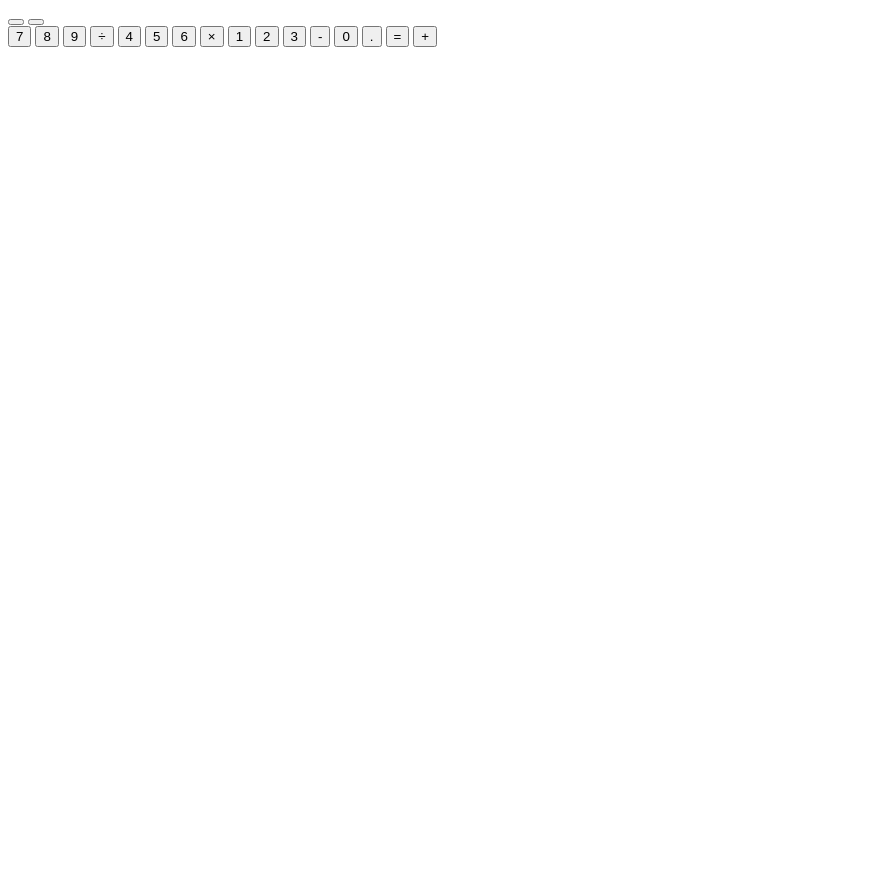
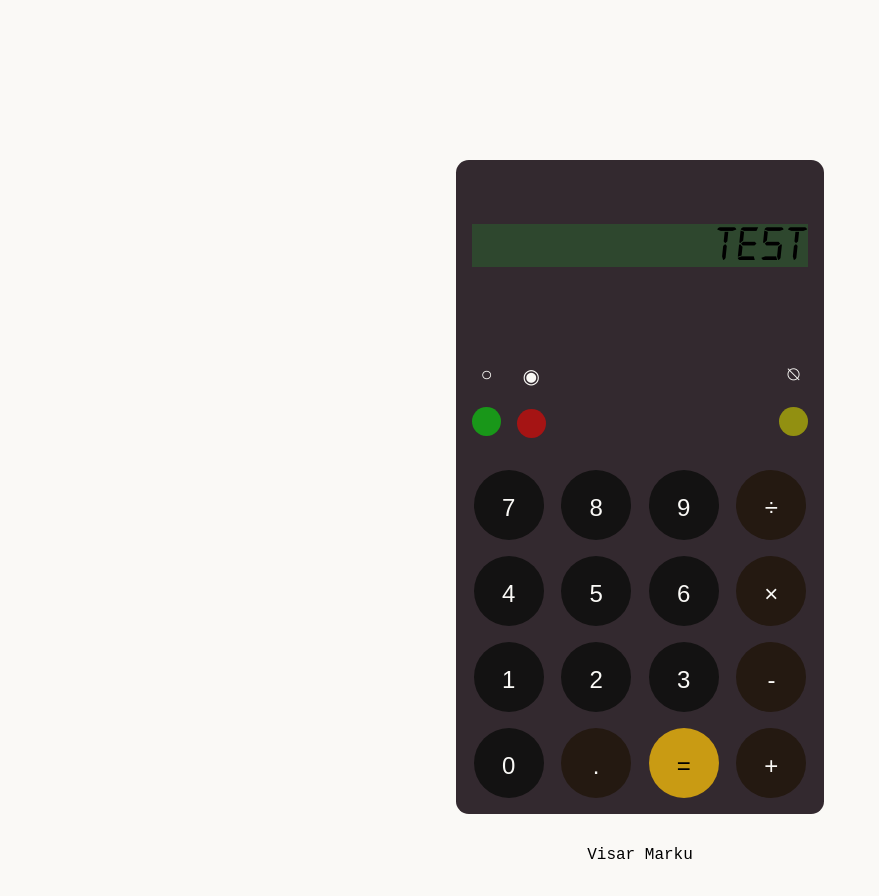
Before and after one commit to VisarMarku00/Calculator, a plain HTML site: page index.html in a window 1280 px wide. Shown: the whole page, without its empty margins (0-879 px from the left). Before the commit the page ends 800 px from the top, so only its background shows below. Drawn offline with Linux system fonts and the light colour scheme.

Commit message:
Add initial style

```diff
--- a/index.html
+++ b/index.html
@@ -11,33 +11,44 @@
 <body>
     <div id="calculator">
         <div id="screen">
-            <div id="led"></div>
+            <div id="led"> test </div>
         </div>
         <div id="keyboard">
             <div id="power">
-                <button class="power-button"> </button>
-                <button class="power-button"> </button>
+                <div class="power-comp">
+                    <p class="symbol">○</p>
+                    <button class="power-button off"> </button>
+                </div>
+                <div class="power-comp">
+                    <p class="symbol">◉</p>
+                    <button class="power-button on"> </button>
+                </div>
+                <div class="power-comp power-comp-back">
+                    <p class="symbol">⍉</p>
+                    <button class="power-button back"> </button>
+                </div>
             </div>
             <div id="work">
-                <button class="numbers">7</button>
-                <button class="numbers">8</button>
-                <button class="numbers">9</button>
-                <button class="operands">÷</button>
-                <button class="numbers">4</button>
-                <button class="numbers">5</button>
-                <button class="numbers">6</button>
-                <button class="operands">×</button>
-                <button class="numbers">1</button>
-                <button class="numbers">2</button>
-                <button class="numbers">3</button>
-                <button class="operands">-</button>
-                <button class="numbers">0</button>
-                <button class="operands">.</button>
-                <button class="operands equals">=</button>
-                <button class="operands">+</button>
+                <button class="key numbers">7</button>
+                <button class="key numbers">8</button>
+                <button class="key numbers">9</button>
+                <button class="key operands">÷</button>
+                <button class="key numbers">4</button>
+                <button class="key numbers">5</button>
+                <button class="key numbers">6</button>
+                <button class="key operands">×</button>
+                <button class="key numbers">1</button>
+                <button class="key numbers">2</button>
+                <button class="key numbers">3</button>
+                <button class="key operands">-</button>
+                <button class="key numbers">0</button>
+                <button class="key operands">.</button>
+                <button class="key operands equals">=</button>
+                <button class="key operands">+</button>
             </div>
         </div>
     </div>
+    <footer>Visar Marku</footer>
 </body>
 <script src="./script.js"></script>
 
--- a/style.css
+++ b/style.css
@@ -0,0 +1,142 @@
+@font-face {
+  font-family: "Digital";
+  src: url("./font/digital-7\ \(mono italic\).ttf");
+  src: url("./font/digital-7\ \(mono italic\).ttf") format("truetype");
+}
+
+body {
+  background-color: #faf9f6;
+  display: flex;
+  flex-direction: column;
+  font-family: "Courier New", Courier, monospace;
+  min-height: 100vh;
+  margin: 0px 0.5rem;
+  align-items: center;
+}
+
+#calculator {
+  background-color: #33292f;
+  display: flex;
+  flex-direction: column;
+  justify-content: end;
+  aspect-ratio: 9/16;
+  width: 23rem;
+  border-radius: 0.8rem;
+  margin: 10rem 0rem 0rem 0rem;
+}
+
+#screen {
+  margin-top: 4rem;
+  margin-bottom: auto;
+}
+
+#led {
+  font-family: Digital;
+  text-align: end;
+  background-color: rgb(46, 71, 46);
+  font-size: 50px;
+  margin: 0rem 1rem 0rem 1rem;
+  height: 2.7rem;
+}
+
+button {
+  padding: 1.5rem;
+  border-radius: 50%;
+  border: none;
+}
+
+#power {
+  display: flex;
+  flex-direction: row;
+  padding: 0rem 1rem 2rem 1rem;
+  gap: 1rem;
+}
+
+.power-comp {
+  display: flex;
+  flex-direction: column;
+  align-items: center;
+}
+
+.power-comp-back {
+  margin-left: auto;
+}
+
+.symbol {
+  font-size: 20px;
+  color: #faf9f6;
+}
+
+.power-button {
+  padding: 0.9rem;
+  border-radius: 50%;
+}
+/* #power-symbols{
+    display: flex;
+    flex-direction: row;
+    gap: 2rem;
+    color: #faf9f6;
+}
+
+.symbol{
+    font-size: 20px;
+}
+
+#power-comp{
+    display: flex;
+    flex-direction: column;
+    gap: 1rem;
+}
+
+.power-button {
+  padding: 0.9rem;
+  border-radius: 50%;
+} */
+
+.back {
+  background-color: rgb(146, 144, 17);
+}
+
+.on {
+  background-color: rgb(165, 20, 20);
+}
+
+.off {
+  background-color: rgb(25, 151, 25);
+}
+
+#work {
+  display: flex;
+  flex-direction: row;
+  flex-wrap: wrap;
+  gap: 1rem;
+  justify-content: space-evenly;
+  padding: 0rem 1rem 1rem 1rem;
+}
+
+.key {
+  text-align: center;
+  font-size: x-large;
+  width: 70px;
+  height: 70px;
+}
+
+.numbers {
+  background-color: #131212;
+  color: #faf9f6;
+}
+
+.operands {
+  background-color: #241911;
+  color: #faf9f6;
+}
+
+.equals {
+  background-color: #c99b13;
+  color: #000000;
+}
+
+footer {
+  margin-top: auto;
+  padding: 2rem;
+}
```
Also changed, not shown: font/digital-7 (italic).ttf (added), font/digital-7 (mono italic).ttf (added), font/digital-7 (mono).ttf (added), font/digital-7.ttf (added).
